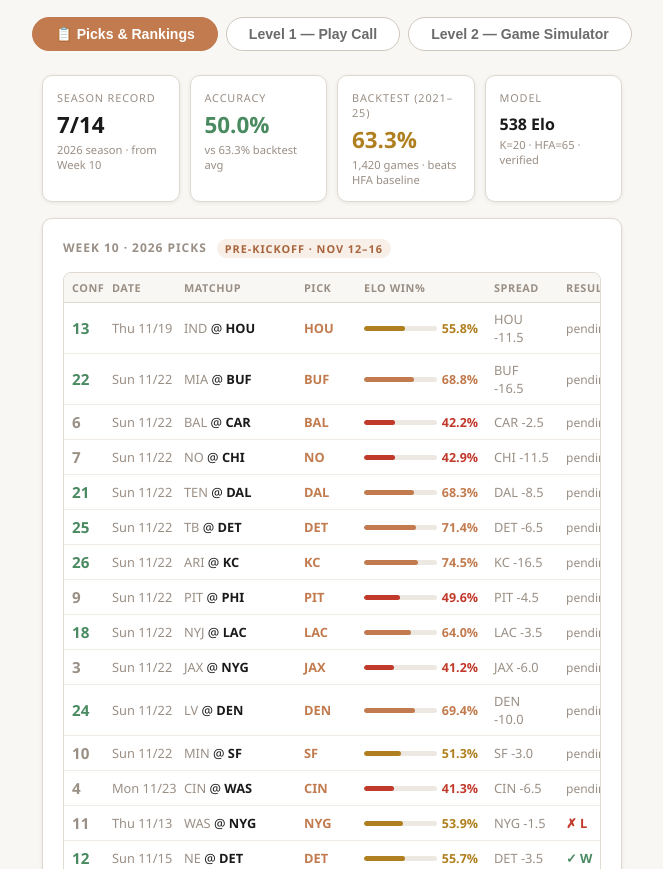
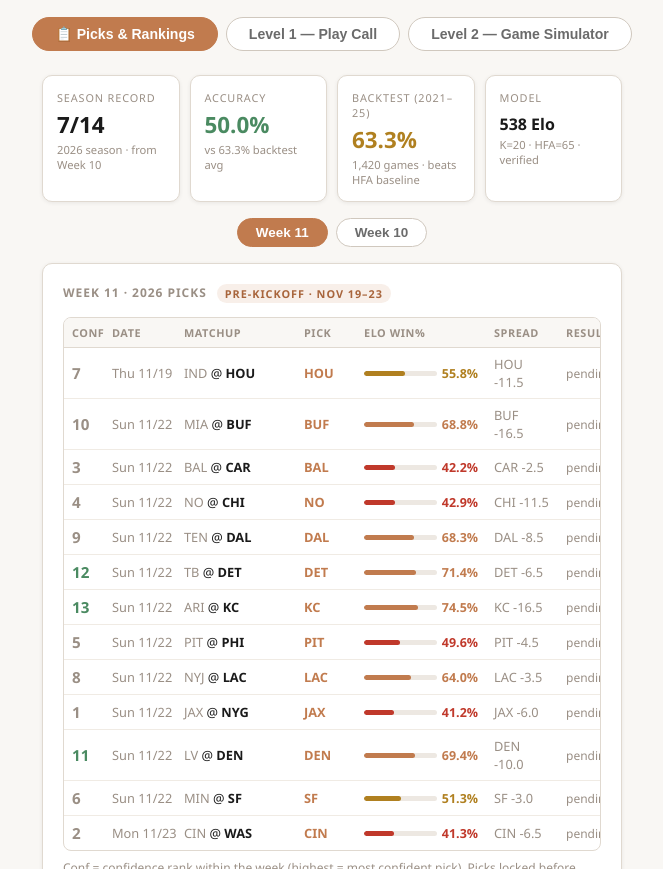
Before and after one commit to DatWins/nfl_predictor, a plain HTML site: page docs/index.html in a window 1280 px wide. Shown: the part 83-952 px from the top of the page, without its empty margins (308-971 px from the left). Drawn offline with Linux system fonts and the light colour scheme.

Commit message:
Split picks into per-week tabs (Week 10 / Week 11)
- Week selector buttons above picks table
- Each week renders independently with its own confidence ranks
- Season record card sums all completed picks across weeks
- Updated Power Rankings badge to Post-Week 10
- Week 11 defaults to active on page load

Co-Authored-By: Claude Sonnet 4.6 <noreply@anthropic.com>
Claude-Session: https://claude.ai/code/session_01CpQb8wnDAnTxzPh57WqBHH

```diff
--- a/docs/index.html
+++ b/docs/index.html
@@ -361,6 +361,13 @@
     vertical-align: middle; margin-left: 6px;
   }
   .green-badge { background: rgba(74,138,97,0.12); color: #3a7a55; }
+  .week-btn {
+    padding: 6px 18px; border-radius: 16px; border: 1px solid #d0c8be;
+    background: #fff; color: #6b6b6b; font-size: 0.84rem; font-weight: 600;
+    cursor: pointer; transition: all 0.15s;
+  }
+  .week-btn.active { background: #c17b4e; color: #fff; border-color: #c17b4e; }
+  .week-btn:not(.active):hover { border-color: #c17b4e; color: #c17b4e; }
   .picks-table-wrap { overflow-x: auto; border: 1px solid #e0d9d0; border-radius: 8px; }
   .picks-table { width: 100%; border-collapse: collapse; font-size: 0.8rem; table-layout: fixed; }
   .picks-table thead th {
@@ -432,9 +439,15 @@
     </div>
   </div>
 
+  <!-- Week selector -->
+  <div style="display:flex;justify-content:center;gap:8px;margin-bottom:16px">
+    <button class="week-btn active" id="wbtn-11" onclick="showWeek(11)">Week 11</button>
+    <button class="week-btn" id="wbtn-10" onclick="showWeek(10)">Week 10</button>
+  </div>
+
   <!-- Current week picks -->
   <div class="card">
-    <h2>Week 10 · 2026 Picks <span class="badge">Pre-kickoff · Nov 12–16</span></h2>
+    <h2 id="picks-card-title">Week 11 · 2026 Picks <span class="badge" id="picks-card-badge">Pre-kickoff · Nov 19–23</span></h2>
     <div class="picks-table-wrap">
       <table class="picks-table">
         <colgroup>
@@ -450,12 +463,12 @@
         <tbody id="picks-tbody"></tbody>
       </table>
     </div>
-    <p class="note" style="text-align:left;margin-top:8px">Conf = confidence rank (14 = most confident). Picks locked before first kickoff per project rules. Results updated after MNF.</p>
+    <p class="note" style="text-align:left;margin-top:8px">Conf = confidence rank within the week (highest = most confident pick). Picks locked before first kickoff per project rules.</p>
   </div>
 
   <!-- Power rankings -->
   <div class="card">
-    <h2>Power Rankings <span class="badge green-badge">Post-Week 9 Elo</span></h2>
+    <h2>Power Rankings <span class="badge green-badge">Post-Week 10 Elo</span></h2>
     <div class="picks-table-wrap">
       <table class="picks-table">
         <thead>
@@ -805,8 +818,11 @@ function switchTab(panel, btn) {
 // PICKS & RANKINGS
 // ════════════════════════════════════════════════════════════
 (function(){
-  const picks = [
-    // ── Week 11 (Byes: ATL CLE GB LAR NE SEA) ──────────────────────────────
+  const weekData = {
+    11: {
+      label: 'Week 11 · 2026 Picks',
+      badge: 'Pre-kickoff · Nov 19–23',
+      picks: [
         { date:'Thu 11/19', away:'IND', home:'HOU', spread:'HOU -11.5', winPct:55.8, pickTeam:'HOU', result:null },
         { date:'Sun 11/22', away:'MIA', home:'BUF', spread:'BUF -16.5', winPct:68.8, pickTeam:'BUF', result:null },
         { date:'Sun 11/22', away:'BAL', home:'CAR', spread:'CAR -2.5',  winPct:42.2, pickTeam:'BAL', result:null },
@@ -818,9 +834,14 @@ function switchTab(panel, btn) {
         { date:'Sun 11/22', away:'NYJ', home:'LAC', spread:'LAC -3.5',  winPct:64.0, pickTeam:'LAC', result:null },
         { date:'Sun 11/22', away:'JAX', home:'NYG', spread:'JAX -6.0',  winPct:41.2, pickTeam:'JAX', result:null },
         { date:'Sun 11/22', away:'LV',  home:'DEN', spread:'DEN -10.0', winPct:69.4, pickTeam:'DEN', result:null },
-    { date:'Sun 11/22', away:'MIN', home:'SF',  spread:'SF -3.0',   winPct:51.3, pickTeam:'SF',  result:null }, // Mexico City neutral
+        { date:'Sun 11/22', away:'MIN', home:'SF',  spread:'SF -3.0',   winPct:51.3, pickTeam:'SF',  result:null },
         { date:'Mon 11/23', away:'CIN', home:'WAS', spread:'CIN -6.5',  winPct:41.3, pickTeam:'CIN', result:null },
-    // ── Week 10 (Final: 7/14 · 50.0%) ─────────────────────────────────────
+      ]
+    },
+    10: {
+      label: 'Week 10 · 2026 Picks',
+      badge: 'Final · 7/14 · 50.0%',
+      picks: [
         { date:'Thu 11/13', away:'WAS', home:'NYG', spread:'NYG -1.5', winPct:53.9, pickTeam:'NYG', result:'L' }, // WAS 24–21
         { date:'Sun 11/15', away:'NE',  home:'DET', spread:'DET -3.5', winPct:55.7, pickTeam:'DET', result:'W' }, // DET 35–10
         { date:'Sun 11/15', away:'KC',  home:'ATL', spread:'ATL -2.5', winPct:41.8, pickTeam:'KC',  result:'W' }, // KC 35–13
@@ -835,22 +856,35 @@ function switchTab(panel, btn) {
         { date:'Sun 11/15', away:'SF',  home:'DAL', spread:'SF -6.0',  winPct:45.1, pickTeam:'SF',  result:'W' }, // SF 46–40
         { date:'Sun 11/15', away:'PIT', home:'CIN', spread:'CIN -4.5', winPct:28.1, pickTeam:'PIT', result:'L' }, // CIN 38–18
         { date:'Mon 11/16', away:'LAC', home:'BAL', spread:'BAL -3.5', winPct:61.5, pickTeam:'BAL', result:'L' }, // LAC 23–20
-  ];
-
-  // Confidence rank: highest winPct = rank 14
-  const sorted = [...picks].sort((a,b)=>b.winPct-a.winPct);
-  sorted.forEach((g,i) => { const orig = picks.find(p=>p.date===g.date&&p.away===g.away&&p.home===g.home); if(orig) orig.confRank = picks.length-i; });
+      ]
+    }
+  };
 
   function barColor(p){ return p>=75?'#4a8a61':p>=60?'#c17b4e':p>=50?'#b08020':'#c0392b'; }
 
+  function renderPicks(wk) {
+    const { label, badge, picks } = weekData[wk];
+
+    // Update card header
+    document.getElementById('picks-card-title').innerHTML =
+      `${label} <span class="badge" id="picks-card-badge">${badge}</span>`;
+
+    // Confidence rank within this week's picks
+    const sorted = [...picks].sort((a,b)=>b.winPct-a.winPct);
+    sorted.forEach((g,i) => {
+      const orig = picks.find(p=>p.date===g.date&&p.away===g.away&&p.home===g.home);
+      if(orig) orig.confRank = picks.length - i;
+    });
+
     const tbody = document.getElementById('picks-tbody');
+    tbody.innerHTML = '';
     picks.forEach(g => {
       const tr = document.createElement('tr');
       const res = g.result==='W' ? '<span class="result-w">✓ W</span>'
                 : g.result==='L' ? '<span class="result-l">✗ L</span>'
                 : '<span class="result-p">pending</span>';
       tr.innerHTML = `
-      <td><span class="conf-num ${(g.confRank||0)>=12?'top':''}">${g.confRank||'—'}</span></td>
+        <td><span class="conf-num ${(g.confRank||0)>=picks.length-2?'top':''}">${g.confRank||'—'}</span></td>
         <td style="color:#9a8f85;font-size:0.8rem;white-space:nowrap">${g.date}</td>
         <td style="white-space:nowrap"><span style="color:#9a8f85">${g.away}</span> @ <strong>${g.home}</strong></td>
         <td><span class="pick-team-name">${g.pickTeam}</span></td>
@@ -862,13 +896,25 @@ function switchTab(panel, btn) {
         <td>${res}</td>`;
       tbody.appendChild(tr);
     });
+  }
 
-  // Season summary
-  const wins = picks.filter(p=>p.result==='W').length;
-  const losses = picks.filter(p=>p.result==='L').length;
+  // Season summary (all completed picks across all weeks)
+  const allPicks = Object.values(weekData).flatMap(w => w.picks);
+  const wins = allPicks.filter(p=>p.result==='W').length;
+  const losses = allPicks.filter(p=>p.result==='L').length;
   const played = wins+losses;
   document.getElementById('season-record').textContent = played ? `${wins}/${played}` : '—/—';
   document.getElementById('season-acc').textContent = played ? `${(wins/played*100).toFixed(1)}%` : '—';
+
+  // Week switcher
+  window.showWeek = function(wk) {
+    renderPicks(wk);
+    document.querySelectorAll('.week-btn').forEach(b => b.classList.remove('active'));
+    document.getElementById('wbtn-'+wk).classList.add('active');
+  };
+
+  // Start on Week 11
+  renderPicks(11);
 
   // Power rankings
   const rankings = [
```
Lines whose indentation alone changed are shown as unchanged.
